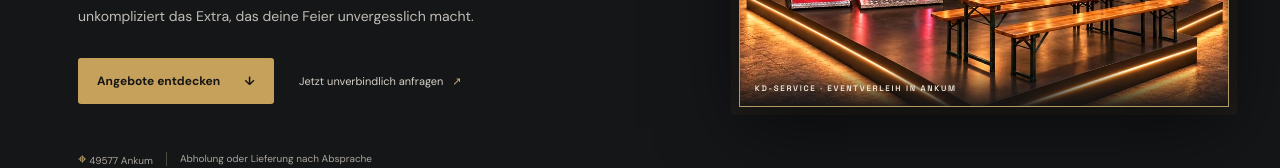
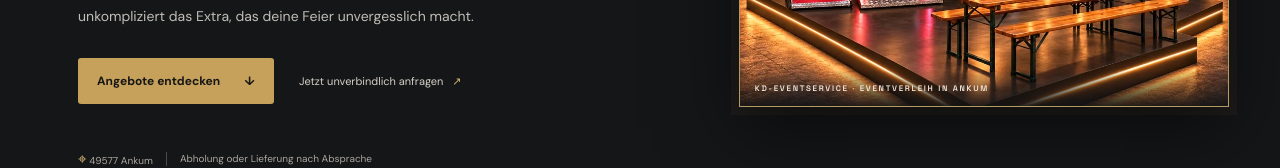
Before and after one commit to Daniel-Abend/Website-Test, a Vue app: page / in a window 1280 px wide. Shown: the part 406-574 px from the top of the page. Built offline with nearby package versions, Linux system fonts and the light colour scheme.

Commit message:
coorect servicename everywhere

```diff
--- a/src/App.vue
+++ b/src/App.vue
@@ -170,7 +170,7 @@ watch(activeService, (service) => {
           :src="imageUrl('0294326f-6b58-4165-a352-08ef9a07de8f.avif')"
           alt=""
         />
-        <span class="hero-photo-caption">KD-SERVICE <span>·</span> EVENTVERLEIH IN ANKUM</span>
+        <span class="hero-photo-caption">KD-EVENTSERVICE <span>·</span> EVENTVERLEIH IN ANKUM</span>
       </div>
       <div class="hero-bottom"><span>GEBURTSTAG · HOCHZEIT · FIRMENFEIER · MEHR</span><span>SCROLLEN & ENTDECKEN ↓</span></div>
     </section>
@@ -375,7 +375,8 @@ watch(activeService, (service) => {
   </main>
 
   <footer class="site-footer">
-    <span class="brand footer-brand"><span class="brand-mark">KD<span>.</span></span><span class="brand-name">KD-SERVICE<span>KONSTRUKTION · EVENTVERLEIH</span></span></span>
+    <span v-if="activeService === 'event'" class="brand footer-brand"><span class="brand-mark">KD<span>.</span></span><span class="brand-name">KD-EVENTSERVICE<span> EVENTVERLEIH </span></span></span>
+    <span v-else class="brand footer-brand"><span class="brand-mark">KD<span>.</span></span><span class="brand-name">KD-SERVICE<span> KONSTRUKTION · 3D-DRUCK</span></span></span>
     <p v-if="activeService === 'event'">Eventverleih für unvergessliche Feiern.</p>
     <p v-else>Konstruktion, technische Zeichnungen & 3D-Druck.</p>
     <a href="#start">Zurück nach oben ↑</a>
```
